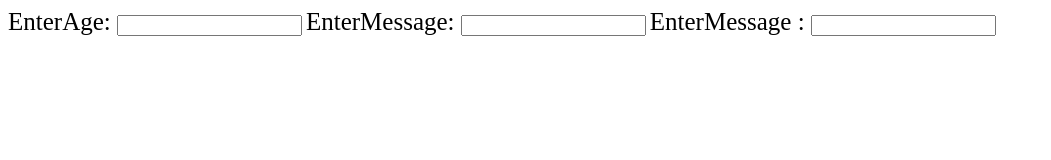
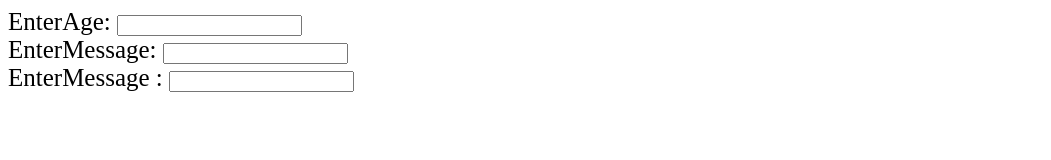
Before and after one commit to Greenfield-Taster/Practice2023, a plain HTML site: page day3/modifiers.html in a window 1280 px wide. Shown: the whole page, without its empty margins (0-1051 px from the left). Drawn offline with nearby package versions, Linux system fonts and the light colour scheme.

Commit message:
Add transfers to a new row

```diff
--- a/day3/modifiers.html
+++ b/day3/modifiers.html
@@ -9,11 +9,11 @@
   <body>
     <div id="app">
       <span style="font-size: 25px">EnterAge: {{ age }}</span>
-      <input v-model.number="age" type="number" />
+      <input v-model.number="age" type="number" /><br />
       <span style="font-size: 25px">EnterMessage: {{ msg }}</span>
-      <input v-model.lazy="msg" />
+      <input v-model.lazy="msg" /><br />
       <span style="font-size: 25px">EnterMessage : {{ message }}</span>
-      <input v-model.trim="message" />
+      <input v-model.trim="message" /><br />
     </div>
   </body>
   <script>
```
